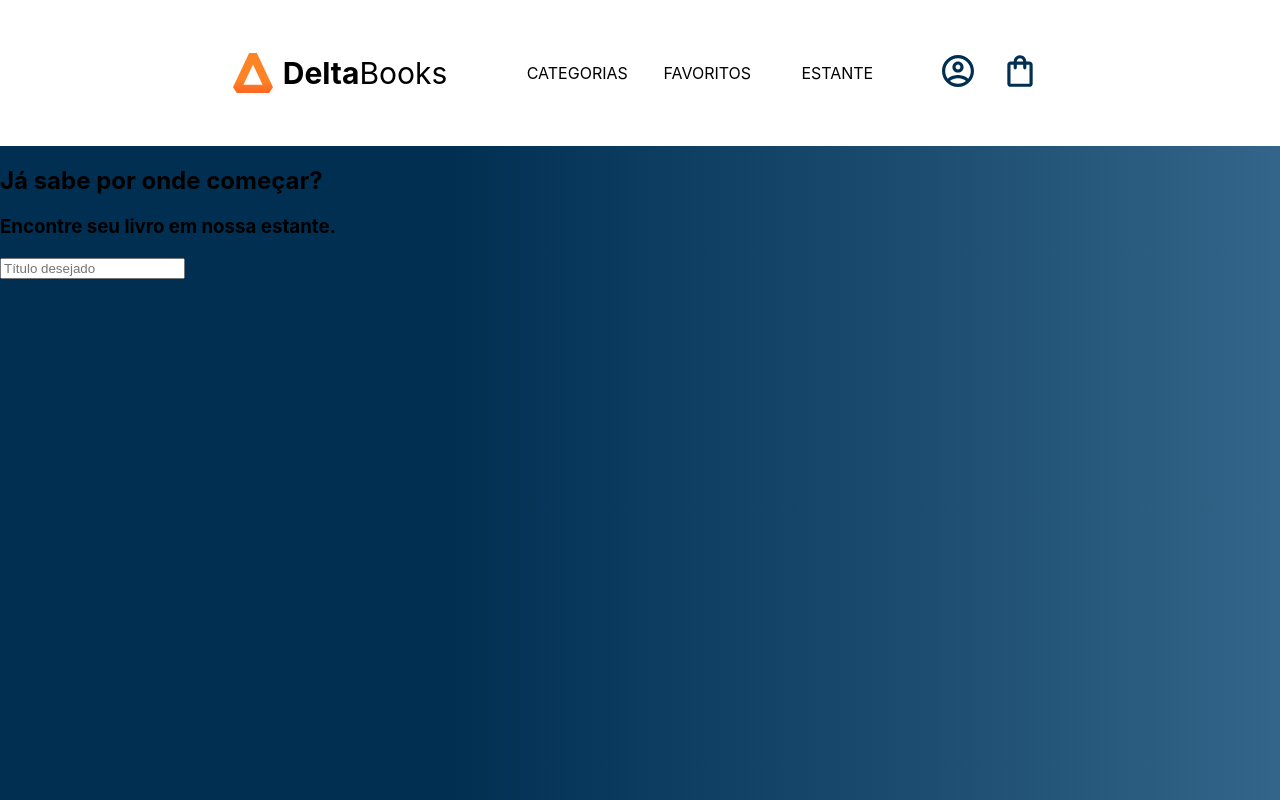
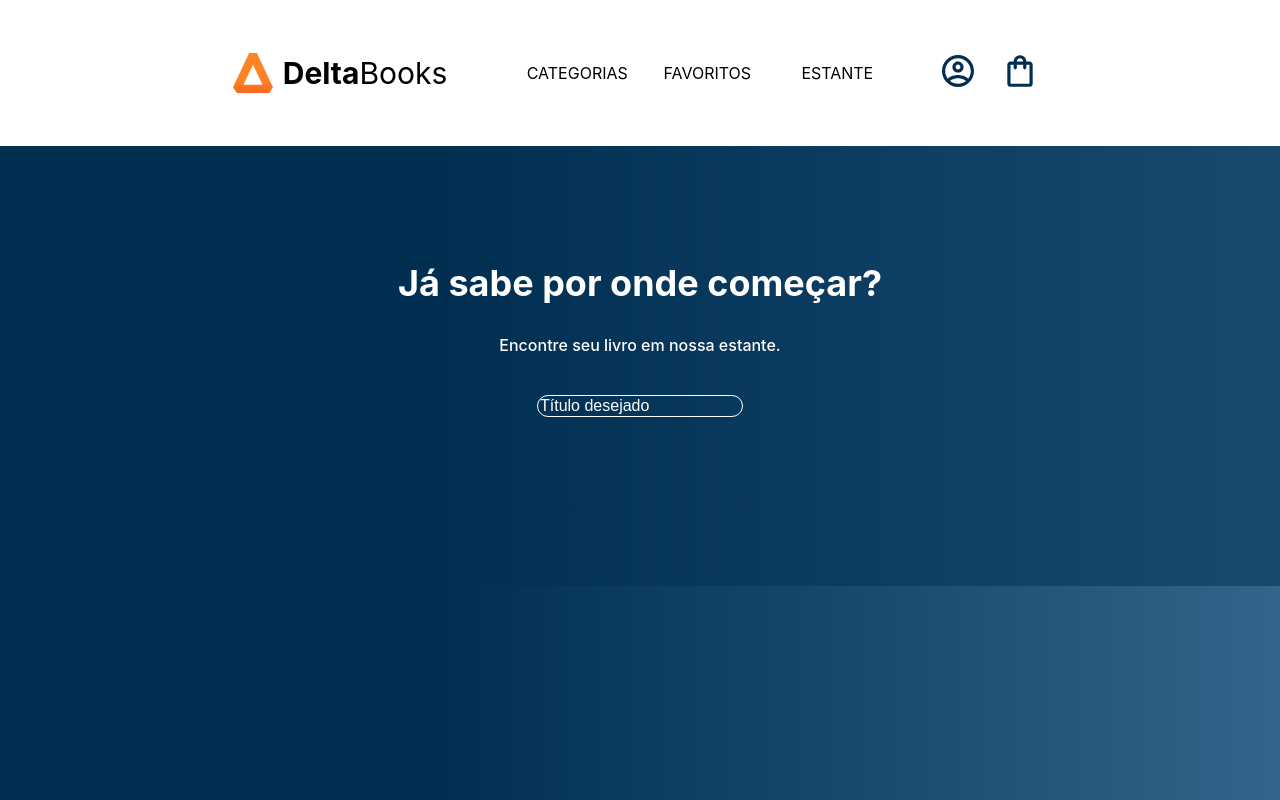
Before and after one commit to douglaswenzel/del-books, a React (Create React App) app: page / in a window 1280 px wide. Built offline with nearby package versions, Linux system fonts and the light colour scheme.

Commit message:
Componentes de busca

```diff
--- a/src/componentes/Input/index.js
+++ b/src/componentes/Input/index.js
@@ -1,6 +1,20 @@
 import styled from "styled-components";
 
 const Input = styled.input`
+    border: 1px solid #FFF;
+    background: transparent;
+    border: 1px sold #FFF;
+    padding 20px 140px;
+    border-radius: 50px;
+    width: 200px;
+    color: #FFF;
+    font-size: 16px;
+    maring-bottom: 10px;
+
+    &::placeholder{
+        color: #FFF;
+        font-size: 16px;
+    }
 
 `
 
--- a/src/componentes/Pesquisa/index.js
+++ b/src/componentes/Pesquisa/index.js
@@ -1,14 +1,35 @@
 import styled from 'styled-components'
+import Input from '../Input'
 
+const PesquisaContainer = styled.section`
+    background-image: linear-gradient(90deg, #002F52 35%, #326589 165%);
+    color: #FFF;
+    text-align: center;
+    padding: 85px 0;
+    height: 270px;
+    width: 100%;
+`
 
+const Titulo = styled.h2`
+    color: #FFF;
+    font-size: 36px;
+    text-align: center;
+    width: 100%;
+`
+
+const Subtitulo = styled.h3`
+    font-size: 16px;
+    font-weight: 500;
+    margin-bottom: 40px;
+`
 
 function Pesquisa (){
     return(
-        <section>
-            <h2>Já sabe por onde começar?</h2>
-            <h3>Encontre seu livro em nossa estante.</h3>
-            <input placeholder='Título desejado'></input>
-        </section>
+        <PesquisaContainer>
+            <Titulo>Já sabe por onde começar?</Titulo>
+            <Subtitulo>Encontre seu livro em nossa estante.</Subtitulo>
+            <Input placeholder='Título desejado'></Input>
+        </PesquisaContainer>
     )
 }
 
```
